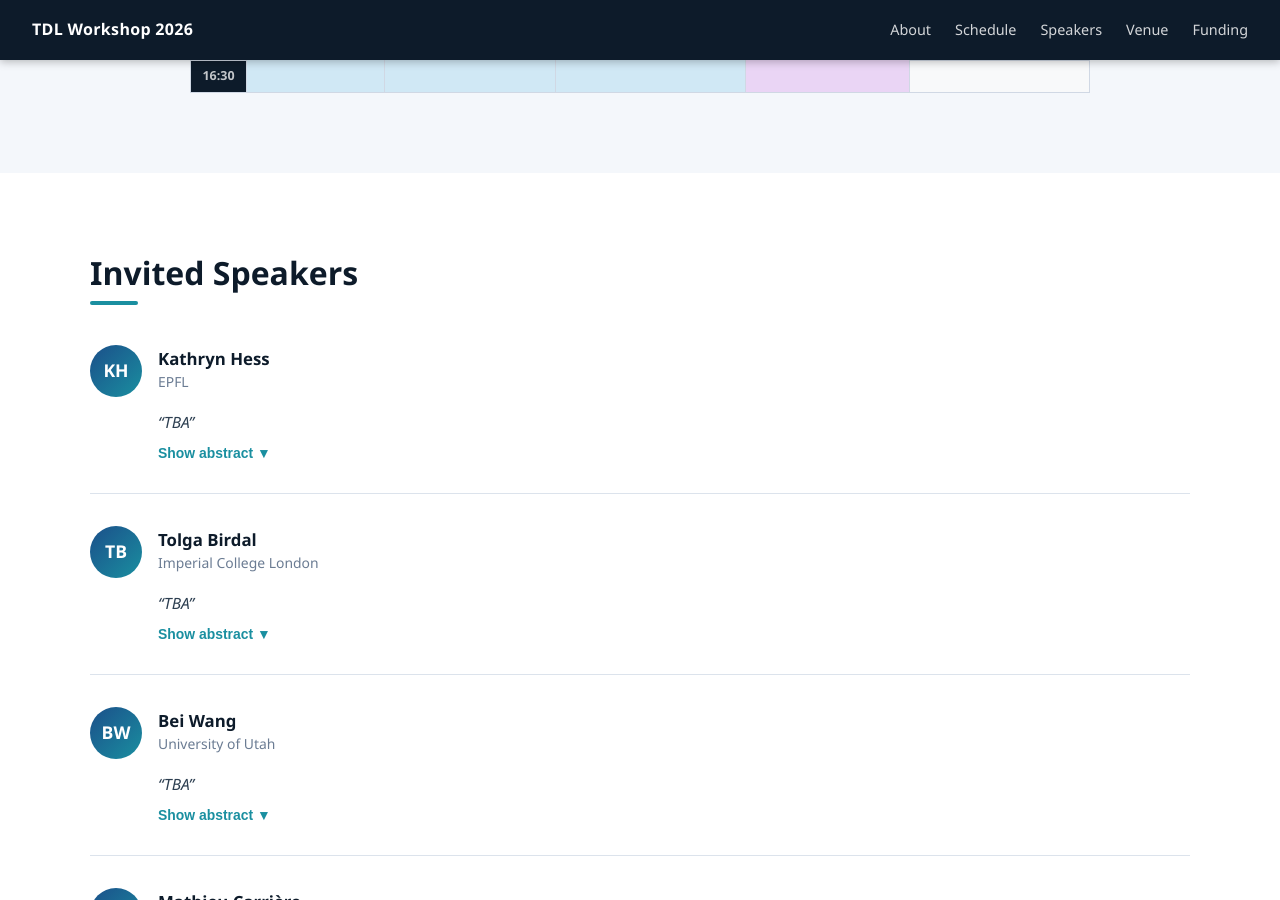
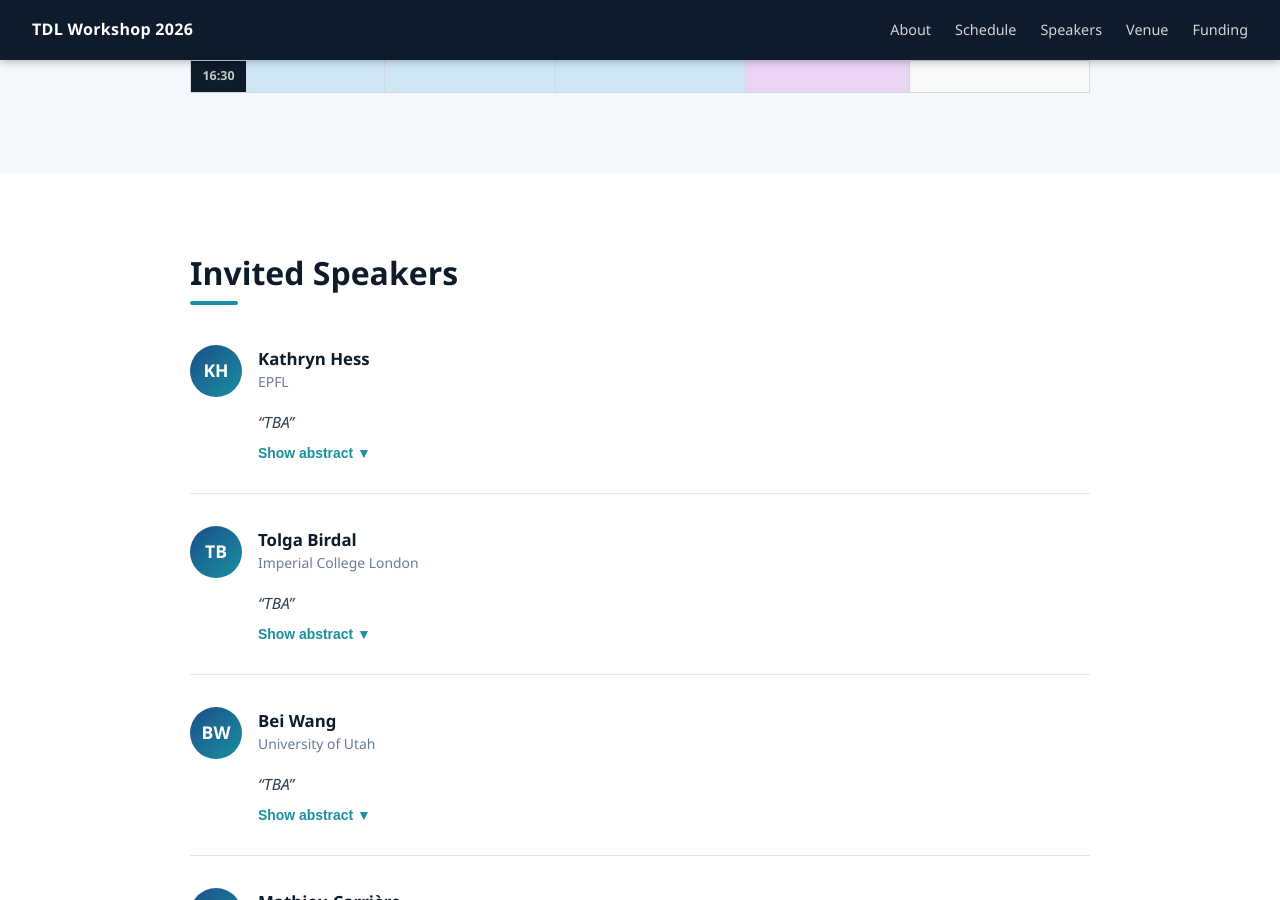
Before and after one commit to aidos-lab/tdl-workshop, a Jekyll site: the page built from index.html, in a window 1280 px wide and 900 px high, scrolled down 2460 px. Built offline with Jekyll 4.4.1, drawn with Linux system fonts in a browser that asks for light colours.

Commit message:
fixed speakers

```diff
--- a/index.html
+++ b/index.html
@@ -171,7 +171,7 @@ layout: default
 
 <!-- ── Speakers ─────────────────────────────────────────── -->
 <section id="speakers">
-  <div class="container-wide">
+  <div class="container">
     <h2 class="section-title">Invited Speakers</h2>
     <div class="section-line"></div>
 
```
